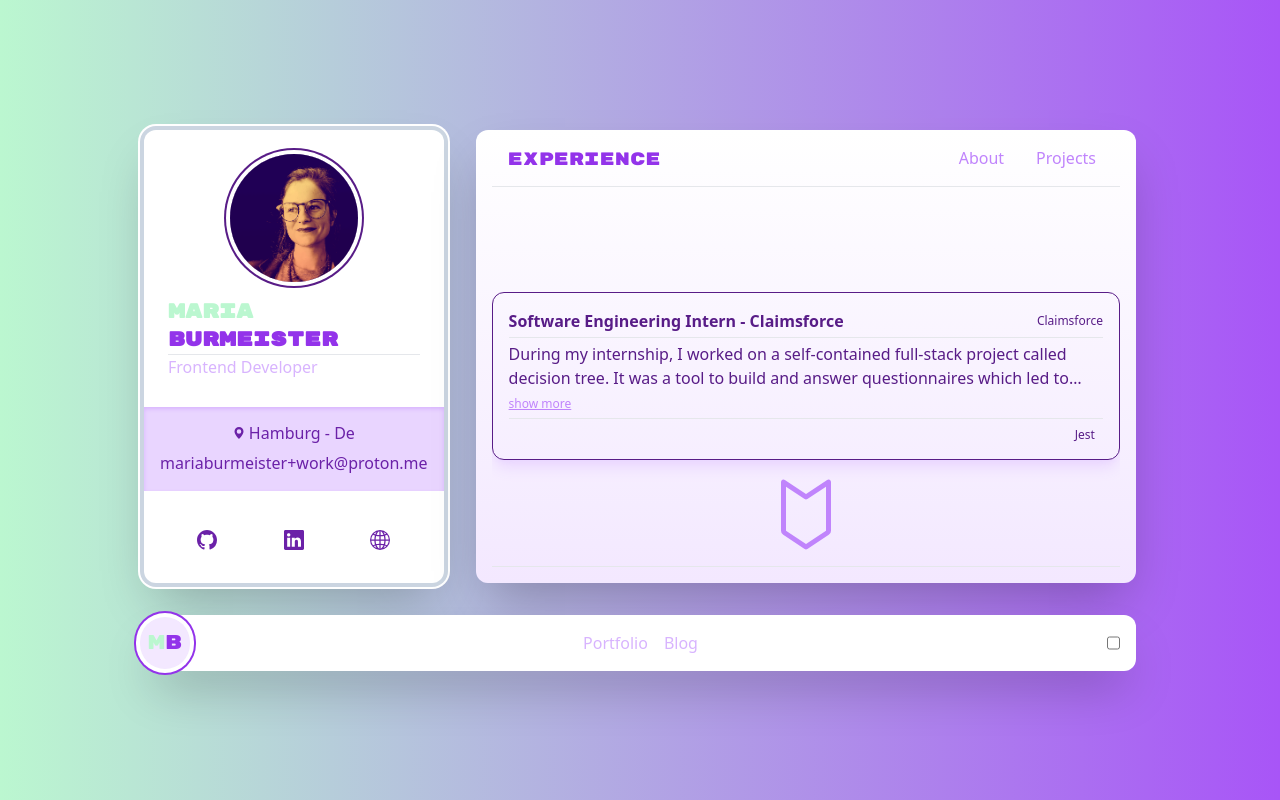
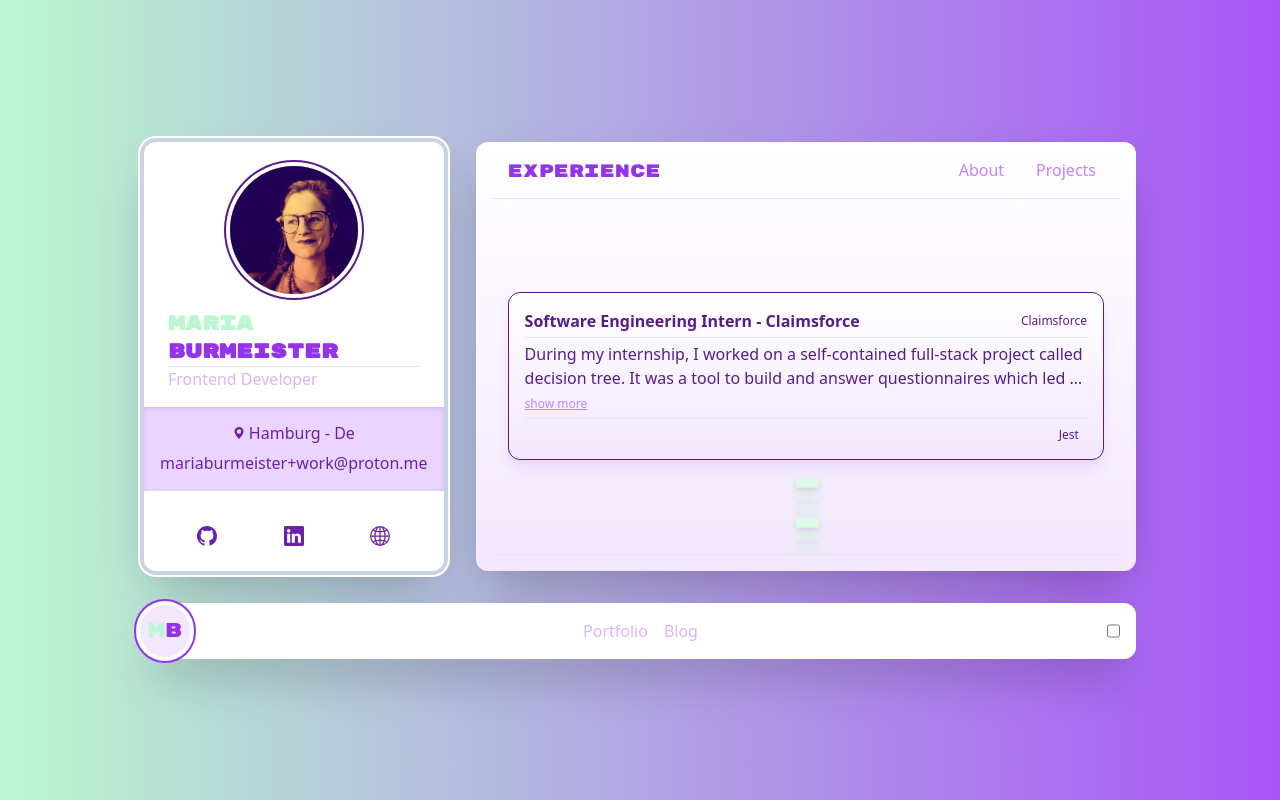
Before and after one commit to MariaBurmeister/personal-portfolio-blog, a Next.js app: page /portfolio/experience in a window 1280 px wide. Built offline with nearby package versions, Linux system fonts and the light colour scheme; a web font is replaced by a local one.

Commit message:
squashed

```diff
--- a/src/app/portfolio/about/page.tsx
+++ b/src/app/portfolio/about/page.tsx
@@ -6,9 +6,11 @@ import { LinkButton, Steps } from "@/components";
 const About: FunctionComponent = () => (
   <>
     <Steps
-      className=" max-h-96 py-4 text-center text-lg text-slate-600 md:h-full"
-      styleSteps="self-center"
-      halfStep={<Icon icon="mdi:chevron-triple-down" className="m-auto" />}
+      direction="horizontal"
+      className=" max-h-fit py-4 text-center text-lg text-slate-600 md:h-full"
+      styleSteps="max-w-[80%]"
+      nextStep={<Icon icon="mdi:chevron-right" />}
+      prevStep={<Icon icon="mdi:chevron-left" />}
     >
       <>
         <h4 className="mb-8 text-2xl font-bold text-purple-300">
--- a/src/app/portfolio/experience/page.tsx
+++ b/src/app/portfolio/experience/page.tsx
@@ -10,24 +10,36 @@ const Experience: FunctionComponent = () => {
 
   return (
     <Steps
-      className="relative max-h-96 md:h-full"
-      halfStep={
-        <>
-          <Icon
-            icon="ph:tag-chevron"
-            rotate={45}
-            className="mx-auto my-3 text-purple-400"
-            width={80}
-          />
-          <Icon
-            icon="ph:tag-chevron"
-            rotate={45}
-            className="mx-auto text-purple-400"
-            width={80}
-          />
-        </>
-      }
-      halfStepBaseline={100}
+      className="relative max-h-96 px-4 md:h-full"
+      styleSteps="max-w-[500px] md:max-w-[600px]"
+      nextStep={[
+        <Icon
+          icon="svg-spinners:bars-fade"
+          rotate={45}
+          className="mx-auto mt-4 text-green-100 shadow-green-300 drop-shadow-lg"
+          width={40}
+        />,
+        <Icon
+          icon="svg-spinners:bars-fade"
+          rotate={45}
+          className="mx-auto text-green-100 shadow-green-300 drop-shadow-lg"
+          width={40}
+        />,
+      ]}
+      prevStep={[
+        <Icon
+          icon="svg-spinners:bars-fade"
+          rotate={45}
+          className="mx-auto text-green-100 shadow-green-300 drop-shadow-lg"
+          width={40}
+        />,
+        <Icon
+          icon="svg-spinners:bars-fade"
+          rotate={45}
+          className="mx-auto mb-4 text-green-100 shadow-green-300 drop-shadow-lg"
+          width={40}
+        />,
+      ]}
     >
       {isLoading && (
         <p className="text-2xs absolute left-4 bottom-0">loading...</p>
--- a/src/app/portfolio/layout.tsx
+++ b/src/app/portfolio/layout.tsx
@@ -16,12 +16,12 @@ const PortfolioLayout: FunctionComponent<Layout> = ({ children }) => {
   return (
     <main className="flex flex-wrap items-stretch gap-8 md:flex-nowrap">
       <BusinessCard className="max-h-fit grow md:min-w-fit md:max-w-fit" />
-      <section className="relative flex min-w-full grow flex-col overflow-auto rounded-xl bg-gradient-to-b from-white to-purple-100 p-4 shadow-2xl md:max-h-[453px] md:min-w-min">
+      <section className="relative flex grow flex-col overflow-auto rounded-xl bg-gradient-to-b from-white to-purple-100 p-4 shadow-2xl md:max-h-[453px] ">
         <header className="sticky flex w-full flex-col">
           <SecondaryNav indexRoute="/portfolio" routes={Routes} />
           <hr className="mt-4" />
         </header>
-        <main className="grow py-4 md:overflow-scroll">{children}</main>
+        <main className="grow md:overflow-scroll">{children}</main>
         <hr />
       </section>
     </main>
--- a/src/app/portfolio/projects/page.tsx
+++ b/src/app/portfolio/projects/page.tsx
@@ -7,7 +7,7 @@ const Projects: FunctionComponent = () => {
   const { data, error, isLoading } = useProjects();
   return (
     <ul
-      className="grid items-start gap-4"
+      className="grid items-start gap-4 px-4"
       style={{ gridTemplateColumns: "repeat(auto-fill, minmax(250px, 1fr))" }}
     >
       {isLoading && (
--- a/src/components/Card.tsx
+++ b/src/components/Card.tsx
@@ -38,10 +38,15 @@ export const Card: FunctionComponent<Card> = ({
       className={`
       relative
       rounded rounded-${rounded}
-      border border-purple-900
+      border
+      border-purple-900
+      bg-gradient-to-b
+      from-white
+      to-purple-100
       p-4
-    text-purple-900
-      shadow-lg shadow-purple-200
+      text-purple-900
+      shadow-lg
+      shadow-purple-200
       ${className}
     `}
     >
--- a/src/components/Project.tsx
+++ b/src/components/Project.tsx
@@ -22,9 +22,9 @@ export const Project: FunctionComponent<Project> = ({
       title={name}
       titleHelp={language}
       label={name}
+      styleContent="relative text-purple-400 p-2 rounded rounded-md min-h-[4rem]"
       footer={<ProjectActions gitHubLink={url} />}
-      styleContent="relative  text-purple-400 p-2 rounded rounded-md min-h-[4rem] "
-      styleFooter="flex justify-between items-center pr-2 pt-1"
+      styleFooter="flex flex-wrap justify-between items-center pr-2 pt-1 md:flex-nowrap"
     >
       <p className="line-clamp-2 hover:line-clamp-none">
         {description ?? name}
--- a/src/components/Steps.tsx
+++ b/src/components/Steps.tsx
@@ -1,58 +1,117 @@
 import { FunctionComponent, ReactNode, Children } from "react";
 
 interface Steps {
-  //   direction?: "horizontal" | "vertical";
+  direction?: "horizontal" | "vertical";
   children: ReactNode;
   styleSteps?: string;
   className?: string;
-  halfStep?: ReactNode;
-  halfStepBaseline?: number;
+
+  nextStep?: ReactNode;
+  prevStep?: ReactNode;
 }
 
 export const Steps: FunctionComponent<Steps> = ({
-  //   direction = "vertical",
+  direction = "vertical",
   className,
   styleSteps,
   children,
-  halfStep,
-  halfStepBaseline = 50,
+  nextStep,
+  prevStep,
 }) => {
   const childrenArray = Children.toArray(children);
+
+  const isHorizontal = direction === "horizontal";
+  const isVertical = direction === "vertical";
+  const directionStyles = isHorizontal
+    ? `
+    snap-x
+    auto-cols-[100%]
+    grid-flow-col
+    `
+    : `
+    snap-y
+    auto-rows-[100%]
+    grid-flow-row
+    `;
 
   return (
     <section
       className={`
       relative
-    grid
-    snap-y
-    snap-mandatory
-    grid-flow-row
-    auto-rows-[100%]
-    items-center
-    gap-4
-    overflow-scroll
-      ${className}`}
+        grid
+        snap-mandatory
+        items-center
+        gap-4
+
+        overflow-scroll
+        ${directionStyles}
+        ${className}
+      `}
     >
       {childrenArray.map((child, index) => (
         <section
           key={index}
           className={`
           relative
+
           snap-center
           snap-always
+
+          self-center
+          justify-self-center
           ${styleSteps}
           `}
         >
+          {prevStep && index > 0 && (
+            <HalfStep direction={direction} step="prev" index={index}>
+              {prevStep}
+            </HalfStep>
+          )}
           {child}
-          {halfStep && index < childrenArray.length - 1 && (
-            <div
-              className={`-bottom-[${halfStepBaseline}%] absolute m-auto w-full`}
-            >
-              {halfStep}
-            </div>
+          {nextStep && index < childrenArray.length - 1 && (
+            <HalfStep direction={direction} step="next" index={index}>
+              {nextStep}
+            </HalfStep>
           )}
         </section>
       ))}
     </section>
   );
 };
+
+const HalfStep: FunctionComponent<{
+  direction: "horizontal" | "vertical";
+  step: "next" | "prev";
+  index: number;
+  children: ReactNode;
+}> = ({ direction, step, children }) => {
+  const isVertical = direction === "vertical";
+
+  const isNext = step === "next";
+
+  const prevStepDirectionStyles = isVertical
+    ? `m-auto bottom-[100%] w-full `
+    : `top-[50%] -ml-[56%] -translate-y-1/2`;
+  const nextStepDirectionStyles = isVertical
+    ? `m-auto w-full `
+    : `top-[50%] ml-[52%] -translate-y-1/2`;
+
+  return (
+    <button
+      onClick={(e) => {
+        const nextPane = e.currentTarget.parentElement?.nextElementSibling;
+        const prevPane = e.currentTarget.parentElement?.previousElementSibling;
+        const targetPane = isNext ? nextPane : prevPane;
+        targetPane?.scrollIntoView({ behavior: "smooth" });
+      }}
+      className={`absolute ${
+        isNext ? nextStepDirectionStyles : prevStepDirectionStyles
+      } `}
+    >
+      <span className="sr-only">
+        scroll to {isNext ? "next" : "previous"} pane
+      </span>
+      {children}
+    </button>
+  );
+};
```
